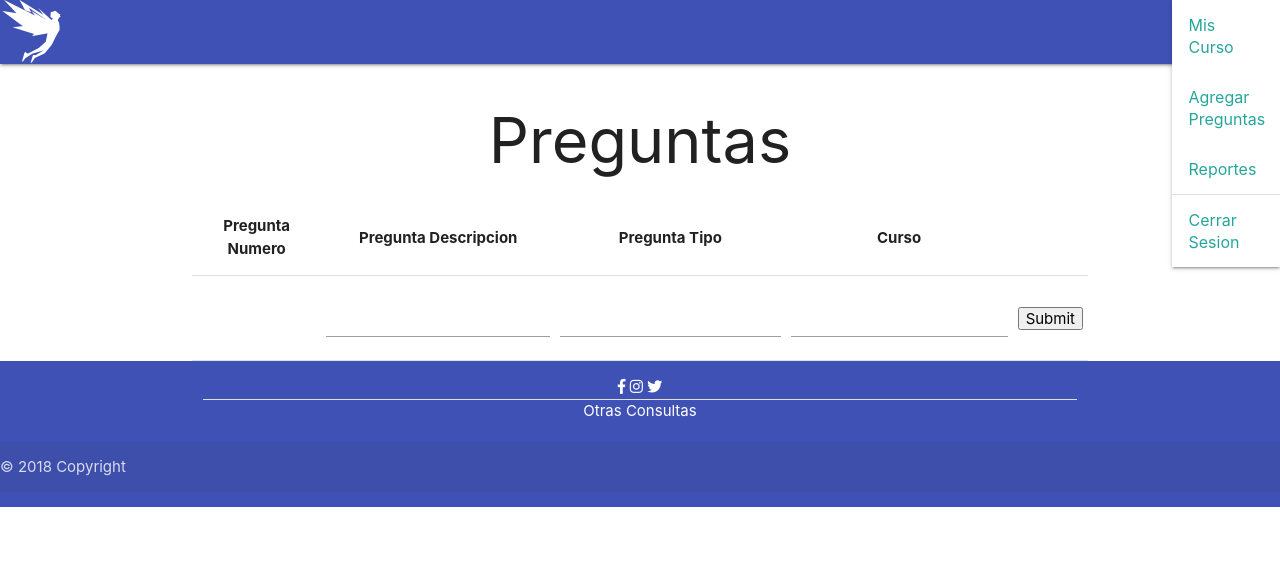
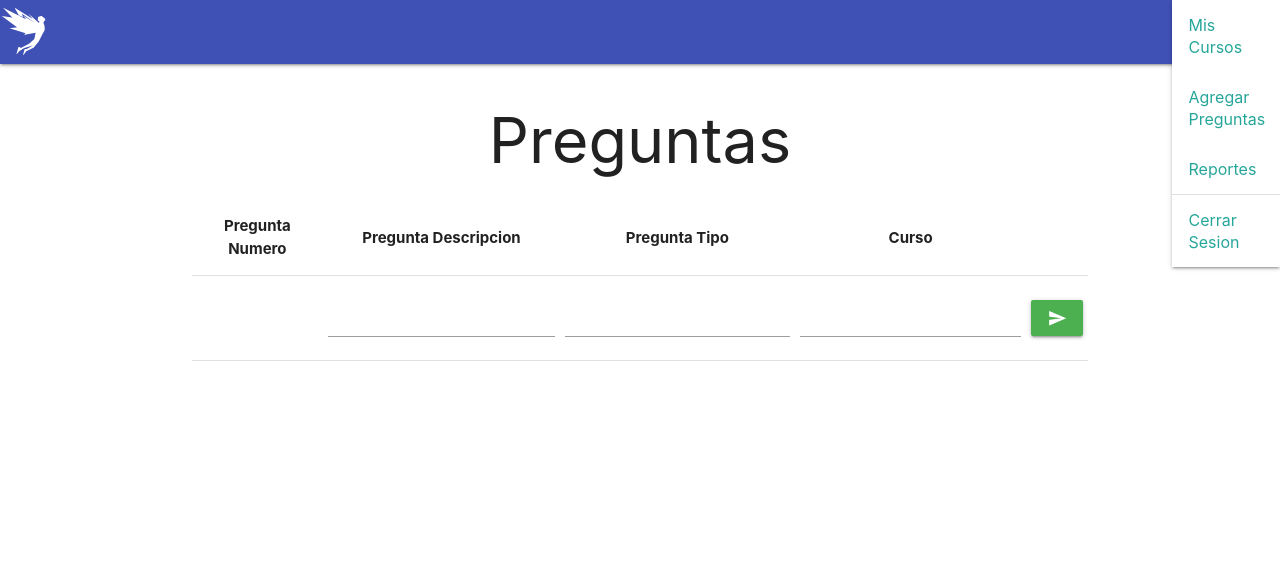
Before and after one commit to fedeemorales21/crud-cursos, a PHP site: page /altapregunta.php in a window 1280 px wide, after a click that opens the changed part. Shown: the top 577 px of the page. Run offline with PHP 8.4, Linux system fonts and the light colour scheme; the visitor is signed in with stand-in values (Sample User, id 1); data that the repository does not hold is empty; some libraries are stand-ins or nearby versions.

Commit message:
detalles3

```diff
--- a/altapregunta.php
+++ b/altapregunta.php
@@ -15,6 +15,7 @@
   <link rel="stylesheet" href="https://use.fontawesome.com/releases/v5.5.0/css/all.css">
   <!--Import materialize.css-->
   <link type="text/css" rel="stylesheet" href="css/materialize.min.css" media="screen,projection" />
+  <link rel="stylesheet" href="css/style.css">
   <!--Let browser know website is optimized for mobile-->
   <meta name="viewport" content="width=device-width, initial-scale=1.0" />
 </head>
@@ -51,7 +52,9 @@
                     <td></td><td><input type='text' name='desc'></td>
                     <td><input type='text' name='tipo'></td>
                     <td><input type='text' name='curso'></td>
-                    <td><input type='submit' name='btn_preg'></td>
+                    <td><button data-position='right' data-tooltip='Agregar' class='green btn waves-effect waves-light tooltipped' type='submit' name='btn_preg'>
+                    <i class='material-icons'>send</i>
+                </button></td>
                     </form></tr></tbody></table>";
         echo $tablaP;
     ?>
--- a/navbar.php
+++ b/navbar.php
@@ -23,7 +23,7 @@ if(isset($_SESSION['nombre'])){
     }elseif ($_SESSION['perfil']=='p') {
       $nav='
       <ul id="dropdown1" class="dropdown-content">
-          <li><a href="altacurso.php">Mis Curso</a></li>
+          <li><a href="altacurso.php">Mis Cursos</a></li>
           <li><a href="altapregunta.php">Agregar Preguntas</a></li>
           <li><a href="reportes.php">Reportes</a></li>
           <li class="divider"></li>
```
Also changed, not shown: altacurso.php (+5 -3 lines).
